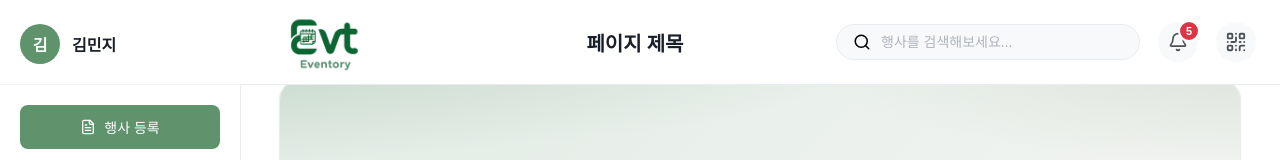
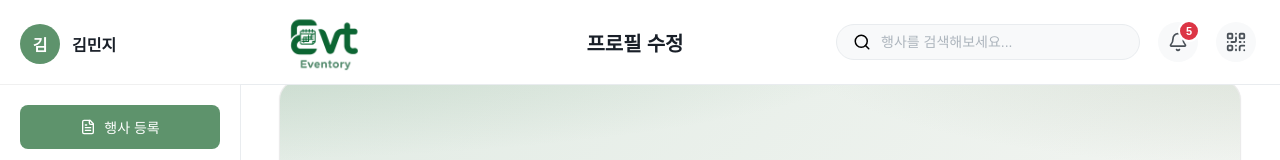
Before and after one commit to Likelion-13th-EGSBI/Likelion-13th-EGSBI-FE, a React (Create React App) app in the folder front/: page /mypage/edit in a window 1280 px wide. Shown: the top 160 px of the page. Built offline with nearby package versions, Linux system fonts and the light colour scheme.

Commit message:
feat: 상단바 switch 수정 및 마이페이지 세부디자인 수정

```diff
--- a/front/src/components/TopBar.jsx
+++ b/front/src/components/TopBar.jsx
@@ -22,8 +22,12 @@ const TopBar = () => {
       return '메인페이지';
     case '/event-upload':
       return '행사 등록';
-      case '/profile':
-        return '내 프로필';
+    case '/mypage':
+      return '마이페이지';
+    case '/mypage/edit':
+      return '프로필 수정';
+    case '/notifications':
+      return '알림';
     case '/settings':
       return '설정';
     // 필요에 따라 케이스 추가
@@ -46,7 +50,10 @@ const TopBar = () => {
               <Search size={18} />
               <input type="text" placeholder="행사 검색..." />
             </div>
-            <button className="topbar-mobile-btn topbar-mobile-bell">
+            <button
+              className="topbar-mobile-btn topbar-mobile-bell"
+              onClick={() => navigate('/notifications')}
+            >
               <Bell size={21} />
               <span className="topbar-notification-badge">5</span>
             </button>
@@ -89,7 +96,10 @@ const TopBar = () => {
             <Search size={18} />
             <input type="text" placeholder="행사를 검색해보세요..." />
           </div>
-          <button className="topbar-notification-btn">
+          <button
+            className="topbar-notification-btn"
+            onClick={() => navigate('/notifications')}
+          >
             <Bell size={20} />
             <span className="topbar-notification-badge">5</span>
           </button>
```
Lines whose indentation alone changed are shown as unchanged.
